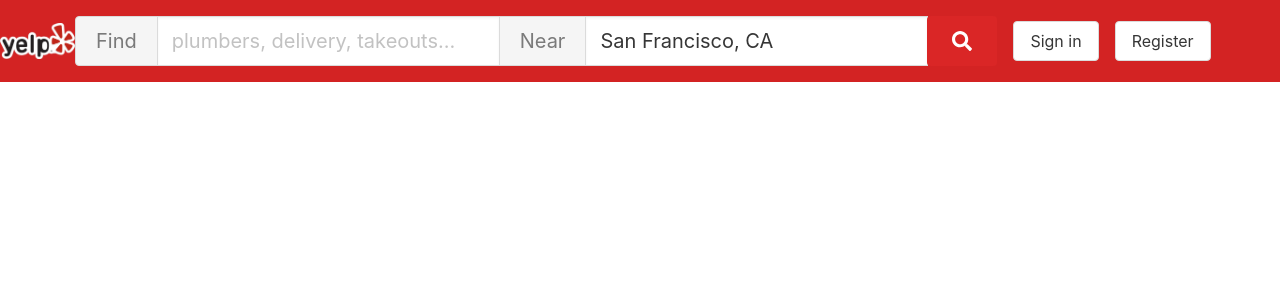
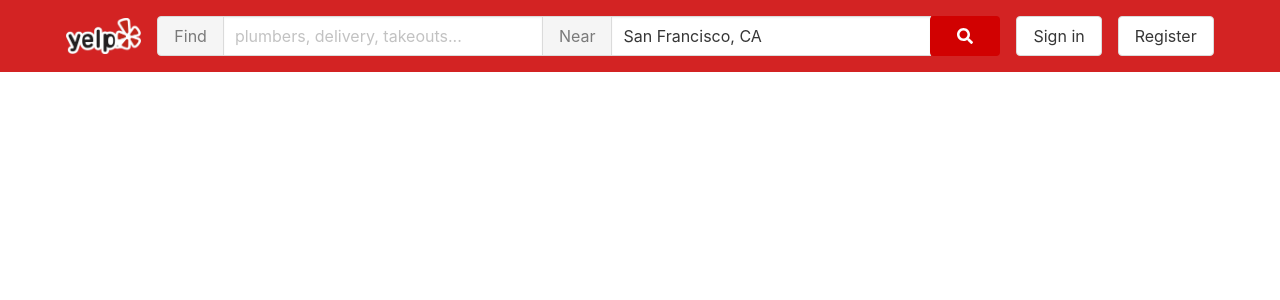
Before and after one commit to kuzeofficial/yelp, a React (Create React App) app: page /search in a window 1280 px wide. Shown: the top 300 px of the page. Built offline with nearby package versions, Linux system fonts and the light colour scheme.

Commit message:
Changes visual in NavBar

```diff
--- a/src/LandingPage/SearchBar/SearchBar.js
+++ b/src/LandingPage/SearchBar/SearchBar.js
@@ -1,23 +1,24 @@
 import React from 'react'
 import styles from "./SearchBar.module.css"
 
-export  default function SearchBar () {
+export  default function SearchBar (props) {
+    const sizeClass = props.small ? '' : 'is-medium'
     return (
        <div>
            <div className="field has-addons ">
                 <p className="control">
-                    <button className="button is-static is-medium">Find</button>
+                    <button className={`button is-static ${sizeClass}`}>Find</button>
                 </p>
                 <p className="control">
-                    <input className={`input is-medium  ${styles['input-control']}`} type="text" placeholder="plumbers, delivery, takeouts..." />
+                    <input className={`input ${sizeClass}  ${styles['input-control']}`} type="text" placeholder="plumbers, delivery, takeouts..." />
                 </p>
                 <p className="control">
-                    <a className="button is-static is-medium" href="*">Near</a>
+                    <a className={`button is-static ${sizeClass}`} href="*">Near</a>
                 </p>
                 <p className="control">
-                    <input className={`input is-medium  ${styles['input-control']}`} type="text" value="San Francisco, CA" />
+                    <input className={`input ${sizeClass}  ${styles['input-control']}`} type="text" value="San Francisco, CA" />
                 </p>
-                <div className={`button is-medium ${styles['search-button']}`}>
+                <div className={`button ${sizeClass} ${styles['search-button']}`}>
                     <span className={`icon is-small ${styles['search-icon']}`}><i className="fas fa-search"></i></span>
                 </div>
             </div>
--- a/src/LandingPage/SearchBar/SearchBar.module.css
+++ b/src/LandingPage/SearchBar/SearchBar.module.css
@@ -2,7 +2,7 @@
     min-width: 320px;
 }
 :global(.button).search-button {
-    background: #da2626;
+    background: #D10101;
     width:  70px;
     border: none
 }
--- a/src/NavBar/NavBar.js
+++ b/src/NavBar/NavBar.js
@@ -7,7 +7,7 @@
     return (
         <div className={styles['nav-bar']}>
             <img src={logo} alt='yelp logo' className={styles.logo}></img>
-            <SearchBar/>
+            <SearchBar small/>
             <button className={`button ${styles['nav-button']}`}>Sign in</button>
             <button className={`button ${styles['nav-button']}`}>Register</button>
         </div>
--- a/src/NavBar/NavBar.module.css
+++ b/src/NavBar/NavBar.module.css
@@ -3,9 +3,11 @@
     background-color:  #d32323;
     padding: 1rem 0;
     align-items: center;
+    justify-content: center;
 }
 .logo {
     width: 75px;
+    margin-right:  1rem;
 }
 :global(.button).nav-button {
     margin-left: 1rem;
```
